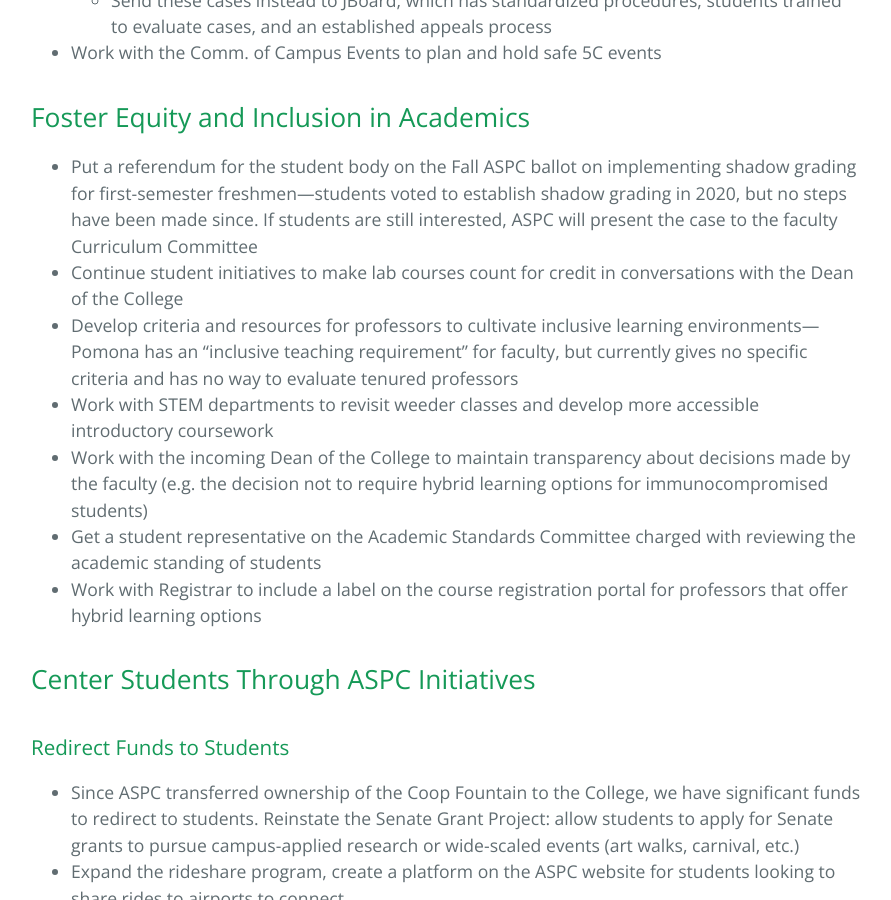
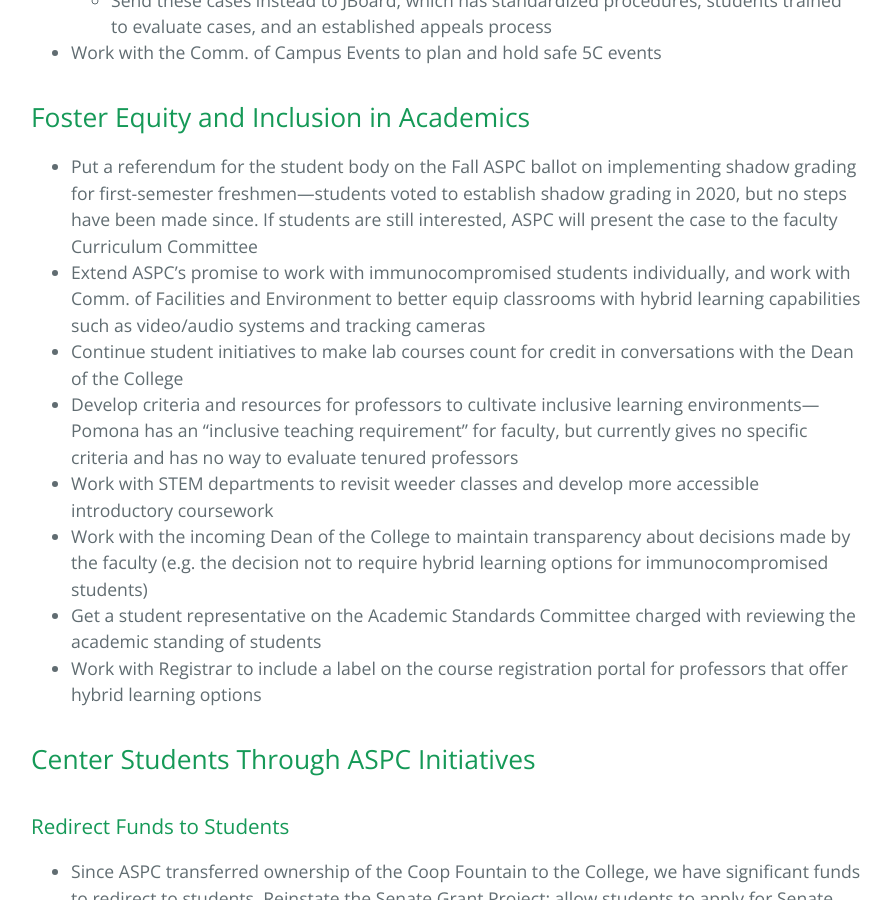
Before and after one commit to veraberger/veraberger.github.io, a Jekyll site: the page built from index.md, in a window 1280 px wide and 900 px high, scrolled down 3735 px. Shown: the whole window, without its empty margins (193-1084 px from the left). Built offline with Jekyll 4.4.1, drawn with Linux system fonts in a browser that asks for light colours; some of the changed text lies outside the part shown.

Commit message:
Update index.md

```diff
--- a/index.md
+++ b/index.md
@@ -81,6 +81,7 @@
 
 ## Foster Equity and Inclusion in Academics<span id="goal3">
 + Put a referendum for the student body on the Fall ASPC ballot on implementing shadow grading for first-semester freshmen—students voted to establish shadow grading in 2020, but no steps have been made since. If students are still interested, ASPC will present the case to the faculty Curriculum Committee
++ Extend ASPC's promise to work with immunocompromised students individually, and work with Comm. of Facilities and Environment to better equip classrooms with hybrid learning capabilities such as video/audio systems and tracking cameras
 + Continue student initiatives to make lab courses count for credit in conversations with the Dean of the College
 + Develop criteria and resources for professors to cultivate inclusive learning environments—Pomona has an “inclusive teaching requirement” for faculty, but currently gives no specific criteria and has no way to evaluate tenured professors
 + Work with STEM departments to revisit weeder classes and develop more accessible introductory coursework
```
Also changed, not shown: other parts of index.md (+1 -1 lines).
